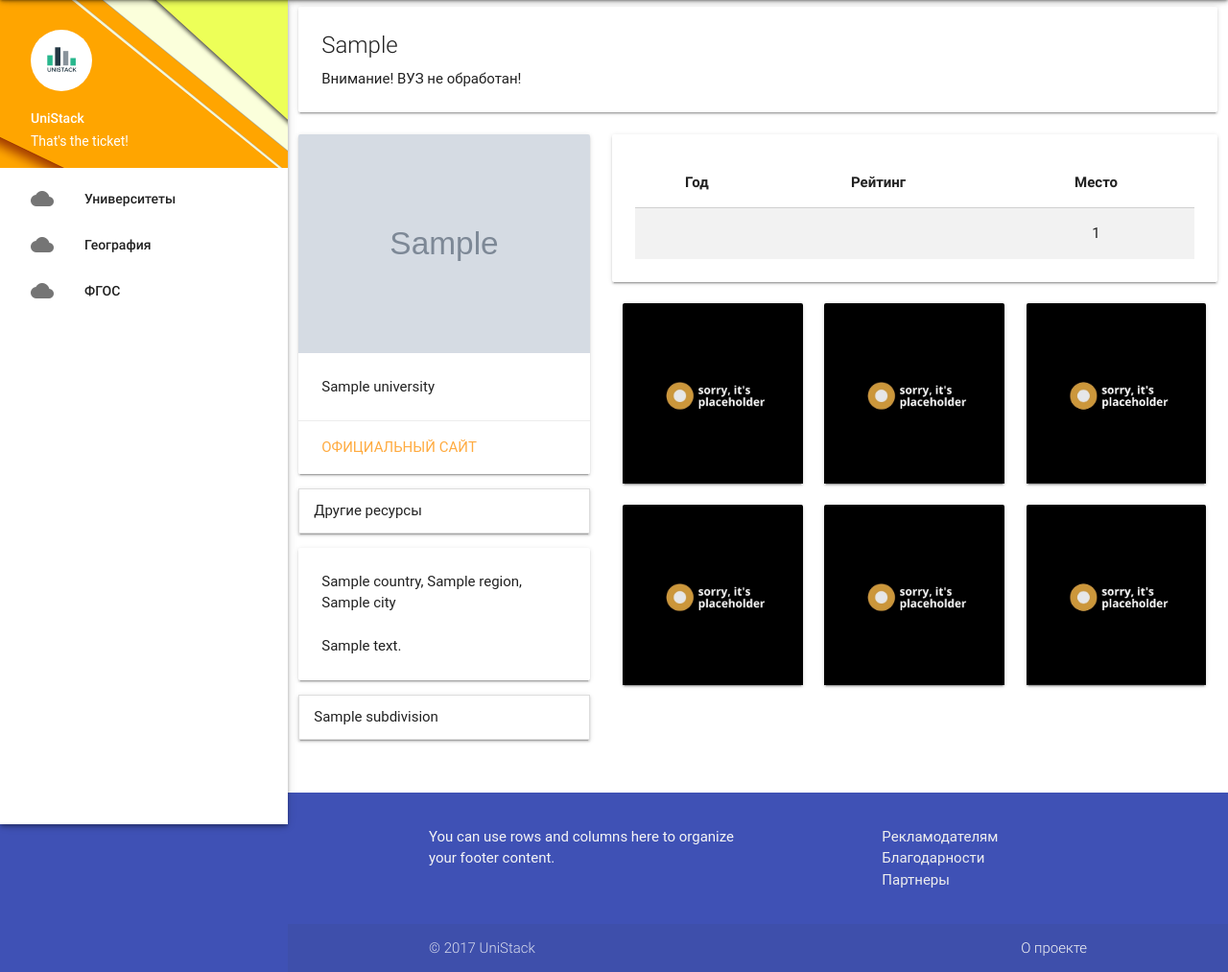
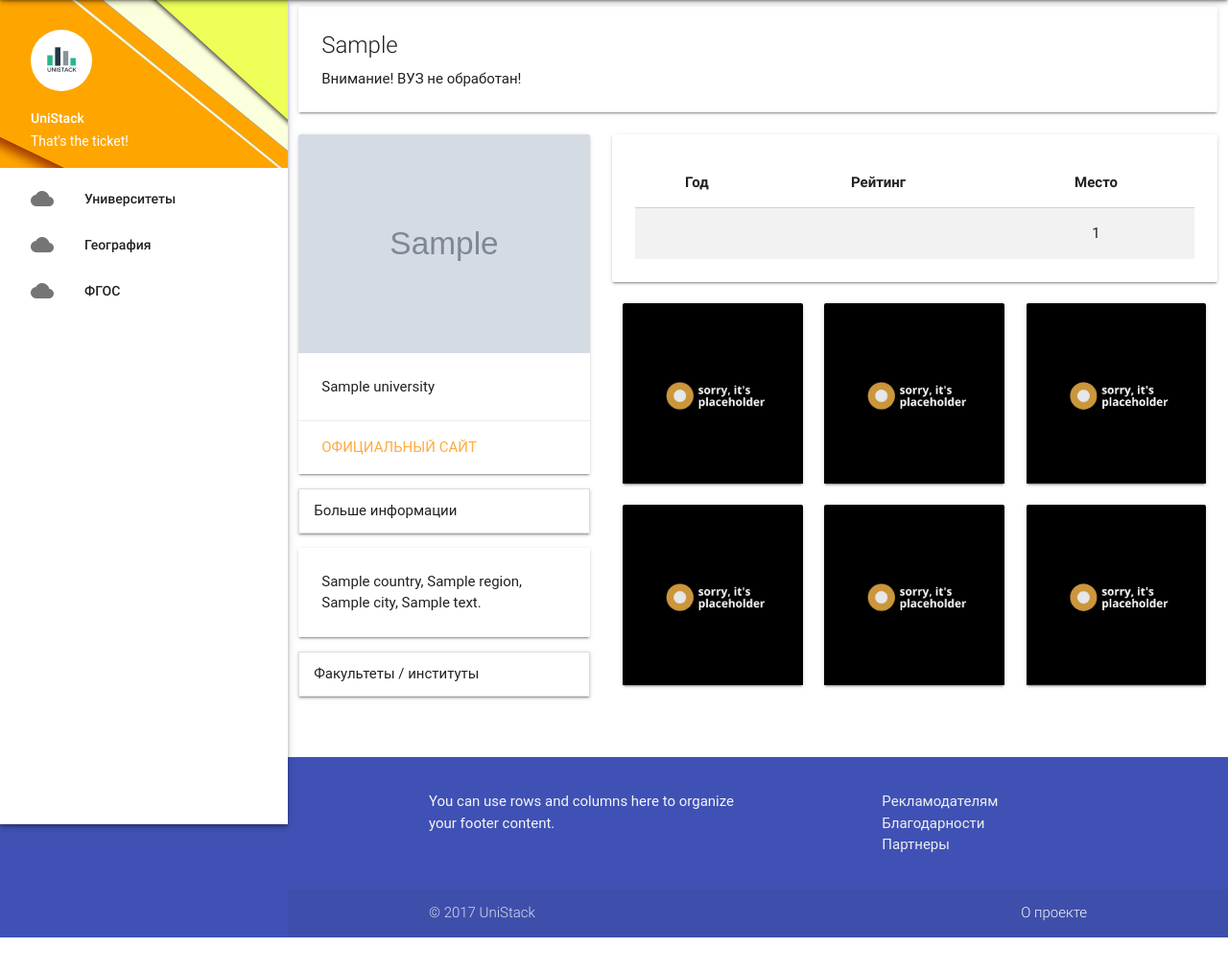
Before and after one commit to igorkamyshev/UniStack, a Django app: page /university/1/ in a window 1280 px wide. Shown: the part 65-1078 px from the top of the page at 96% size. After the commit the page ends 1042 px from the top, so only its background shows below. Run offline with Django 3.2, Linux system fonts and the light colour scheme; tables that the repository leaves empty hold one stand-in row (values such as "Sample post"); grey boxes marked "Sample" are stand-in pictures; some libraries are stand-ins or nearby versions; some web fonts are replaced.

Commit message:
US-002-41 Мелкие правки по шаблону ВУЗа

```diff
--- a/app/templates/app/universities/university_detail.html
+++ b/app/templates/app/universities/university_detail.html
@@ -29,7 +29,7 @@
             {% if object.namedlinkuniversity_set.all|length > 0 %}
                 <ul class="collapsible" data-collapsible="accordion">
                     <li>
-                        <div class="collapsible-header">Другие ресурсы</div>
+                        <div class="collapsible-header">Больше информации</div>
                         <div class="collapsible-body" style="padding: 0">
                             <div class="collection">
                                 {% for link in object.namedlinkuniversity_set.all %}
@@ -42,19 +42,23 @@
             {% endif %}
             <div class="card">
                 <div class="card-content">
-                    <p>{{ object.city.region.country }}, {{ object.city.region }}, {{ object.city }}</p>
-                    <br />
-                    <p>{{ object.address }}</p>
+                    <p>{{ object.city.region.country }}, {{ object.city.region }}, {{ object.city }}, {{ object.address }}</p>
                 </div>
             </div>
-            <ul class="collapsible" data-collapsible="accordion">
-                {% for subdivision in object.subdivision_set.all %}
+            {% if object.subdivision_set.all|length > 0 %}
+                <ul class="collapsible" data-collapsible="accordion">
                     <li>
-                        <div class="collapsible-header">{{ subdivision.name }}</div>
-                        <div class="collapsible-body"><span>Lorem ipsum dolor sit amet.</span></div>
+                        <div class="collapsible-header">Факультеты / институты</div>
+                        <div class="collapsible-body" style="padding: 0">
+                            <div class="collection">
+                                {% for subdivision in object.subdivision_set.all %}
+                                    <a href="{% url 'app:subdivision_detail' subdivision.id %}" class="collection-item" target="_blank">Hjfkdhsjk hfksdfksj hjkhkfhds hkjfhsd f{{ subdivision.name }}</a>
+                                {% endfor %}
+                            </div>
+                        </div>
                     </li>
-                {% endfor %}
-            </ul>
+                </ul>
+            {% endif %}
         </div>
         <div class="col s12 m8">
             {% if object.ratingposition_set.all|length > 0 %}
```
